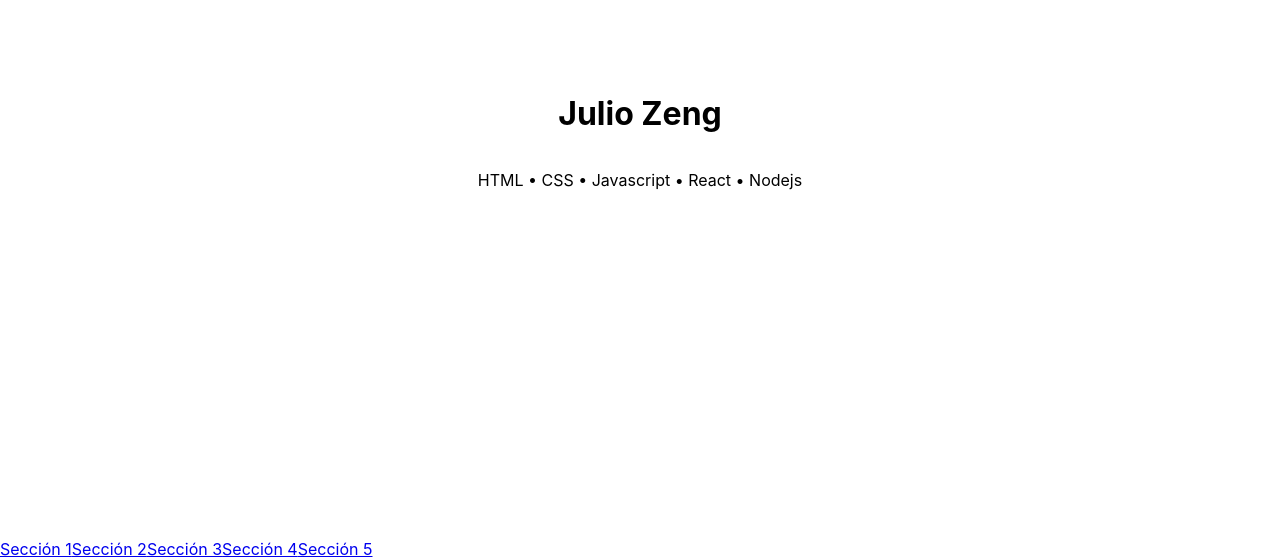
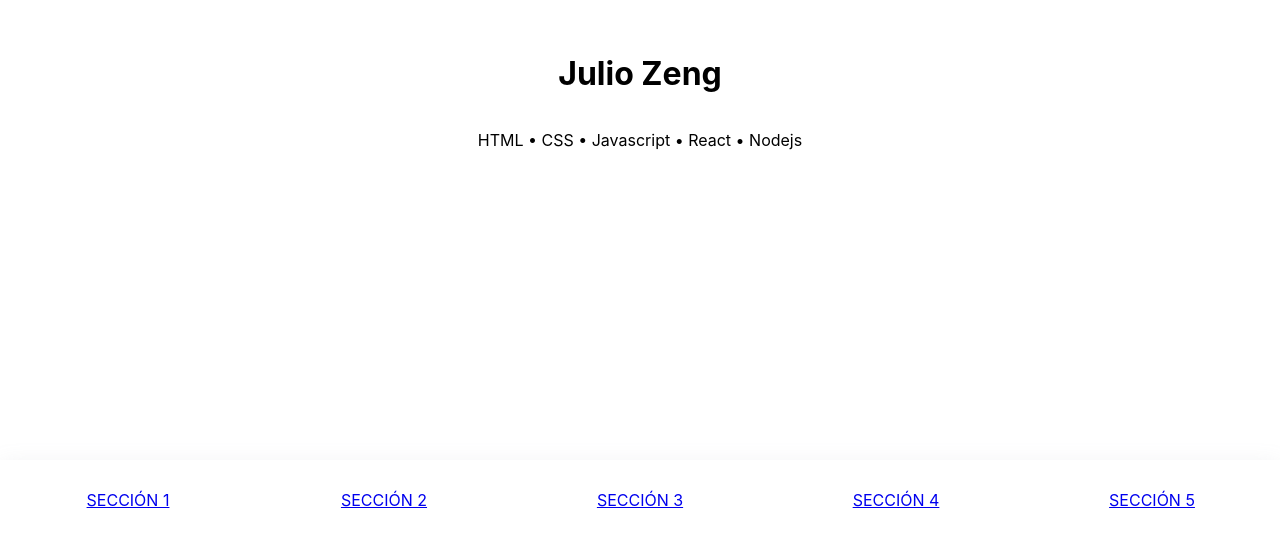
Before and after one commit to masiafrest/portfolio, a React (Create React App) app: page / in a window 1280 px wide. Shown: the part 260-819 px from the top of the page. Built offline with nearby package versions, Linux system fonts and the light colour scheme.

Commit message:
add css stylis

```diff
--- a/src/App.js
+++ b/src/App.js
@@ -2,7 +2,7 @@ import logo from './logo.svg';
 import 'normalize.css'
 import './App.css';
 import NavBar from './components/NavBar';
-import HeroHeader from './components/NavBar/HeroHeader';
+import HeroHeader from './components/HeroHeader';
 
 function App() {
   return (
--- a/src/components/NavBar/HeroHeader/heroHeader.css
+++ b/src/components/HeroHeader/HeroHeader.css
@@ -3,5 +3,5 @@
   flex-direction: column;
   align-items: center;
   justify-content: center;
-  height: 100vh;
+  height: calc(100vh - 80px);
 }
--- a/src/components/NavBar/HeroHeader/index.js
+++ b/src/components/HeroHeader/index.js
@@ -1,4 +1,4 @@
-import './heroHeader.css'
+import './HeroHeader.css'
 
 export default function HeroHeader() {
   return (
--- /dev/null
+++ b/src/components/NavBar/NavBar.css
@@ -0,0 +1,26 @@
+nav {
+  height: 80px;
+  box-shadow: rgba(149, 157, 165, 0.2) 0px 8px 24px;
+  display: flex;
+  position: sticky;
+  top: 0;
+  overflow: hidden;
+}
+
+nav a{
+  flex: 1;
+  height: 100%;
+  text-transform: uppercase;
+  display: flex;
+  align-items: center;
+  justify-content: center;
+  text-align: center;
+}
+
+nav a:hover {
+  background: #f0f0f0
+}
+
+nav .indicator {
+  background: #113cfc;
+}
--- a/src/components/NavBar/index.js
+++ b/src/components/NavBar/index.js
@@ -1,3 +1,4 @@
+import './NavBar.css'
 
 export default function NavBar() {
   return (
@@ -7,7 +8,7 @@ export default function NavBar() {
       <a href="#3">Sección 3</a>
       <a href="#4">Sección 4</a>
       <a href="#5">Sección 5</a>
-      <span class="indicador" id="indicador"></span>
+      <span class="indicator" id="indicator"></span>
     </nav>
   )
 }
```
